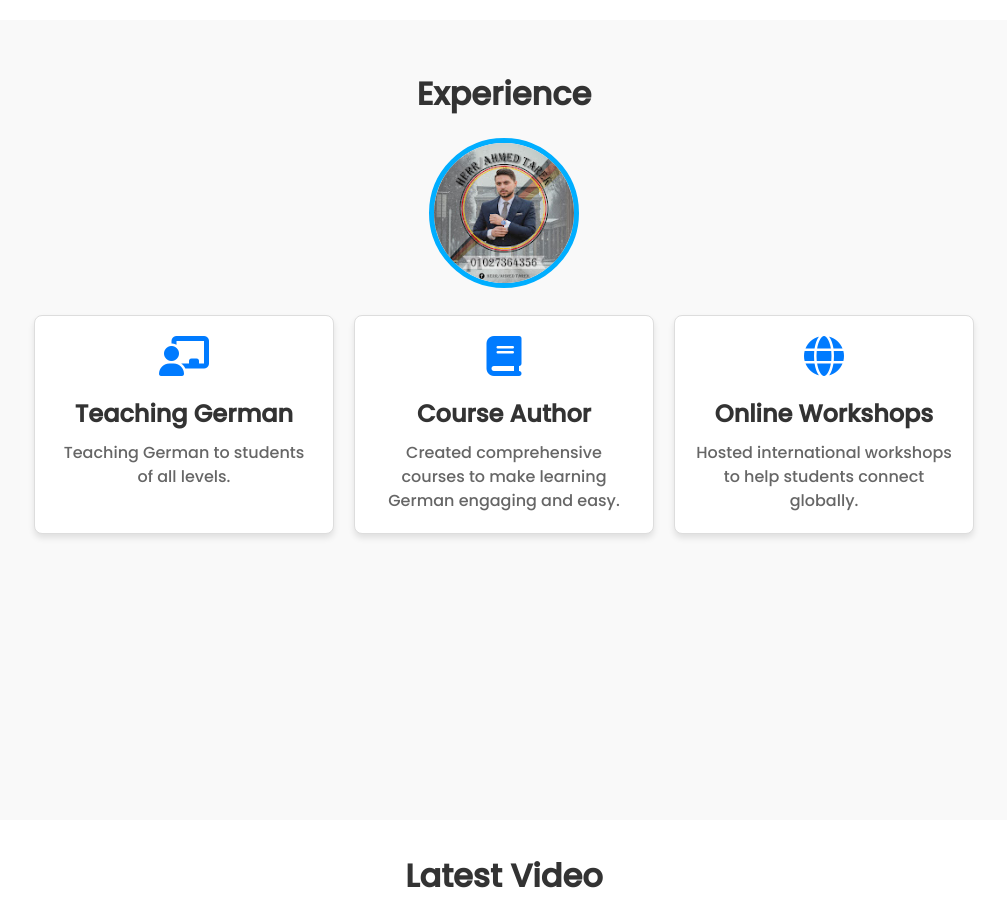
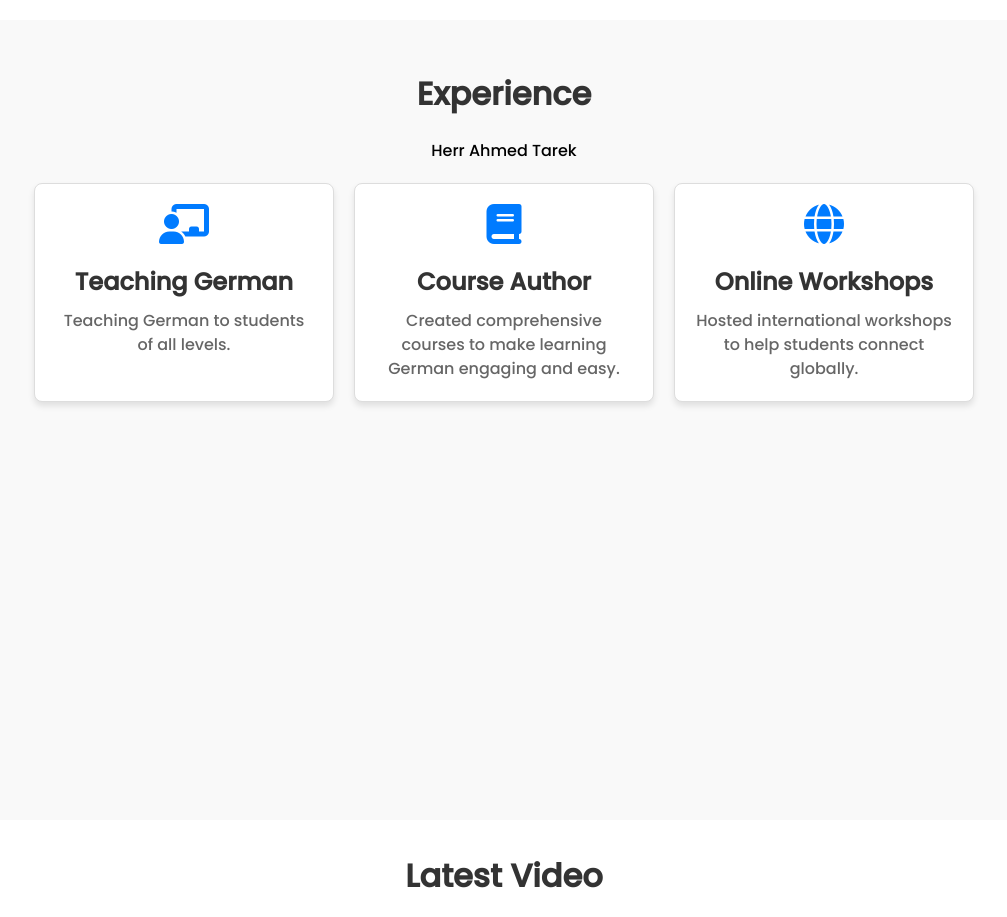
Before and after one commit to Ahm1322/Herr-Ahmed-Tarek, a plain HTML site: page index.html in a window 1280 px wide. Shown: the part 780-1697 px from the top of the page, without its empty margins (136-1143 px from the left). Drawn offline with Linux system fonts and the light colour scheme.

Commit message:
index.html

```diff
--- a/index.html
+++ b/index.html
@@ -64,7 +64,7 @@
         <h2 class="section-title">Experience</h2>
         <!-- Teacher's Picture -->
         <div class="teacher-picture">
-            <img src="Herr_tarek.jpg" alt="Herr Tarek - German Language Teacher" />
+            <p>Herr Ahmed Tarek</p>
         </div>
 
         <!-- Experience Cards -->
```
